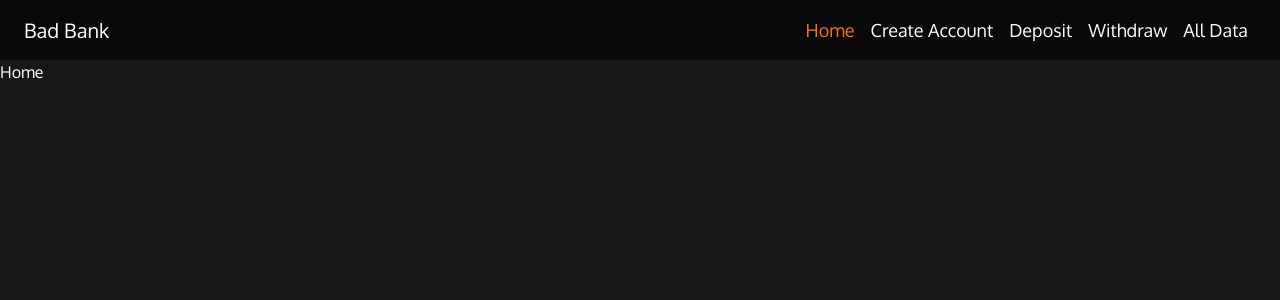
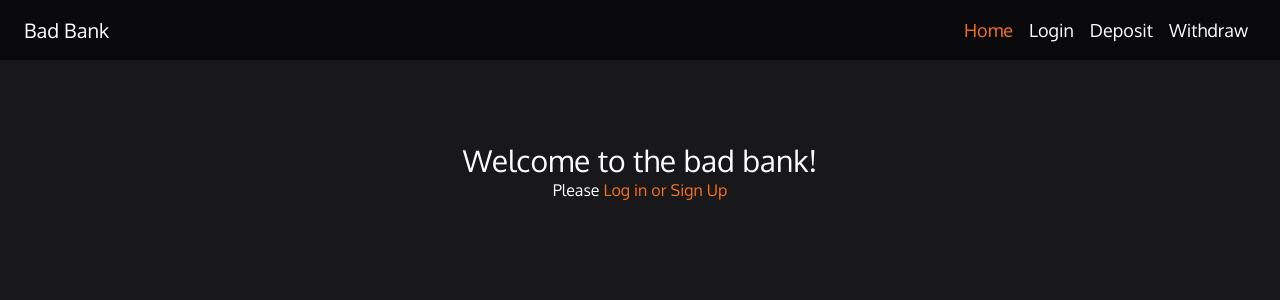
Before and after one commit to FireSquid6/bad-bank, a React (Vite) app: page / in a window 1280 px wide. Shown: the top 300 px of the page. Built offline with nearby package versions, Linux system fonts and the light colour scheme; no server answers; a web font is replaced by a local one.

Commit message:
add home screen

```diff
--- a/package.json
+++ b/package.json
@@ -12,7 +12,8 @@
   },
   "dependencies": {
     "@supabase/auth-ui-react": "^0.4.2",
-    "@supabase/supabase-js": "^2.24.0",
+    "@supabase/auth-ui-shared": "^0.1.6",
+    "@supabase/supabase-js": "^2.26.0",
     "react": "^18.2.0",
     "react-dom": "^18.2.0",
     "react-router-dom": "^6.11.2"
--- a/src/App.tsx
+++ b/src/App.tsx
@@ -11,7 +11,7 @@ export default function App() {
         <Header />
         <Routes>
           <Route path="/" element={<Home />} />
-          <Route path="/create-account" element={<CreateAccount />} />
+          <Route path="/auth" element={<CreateAccount />} />
           <Route
             path="/deposit"
             element={<Operation title="Deposit" input_multiplier={1} />}
--- a/src/header/Header.tsx
+++ b/src/header/Header.tsx
@@ -8,10 +8,9 @@ export interface NavItem {
 export default function Header() {
   const navItems: NavItem[] = [
     { label: "Home", path: "/" },
-    { label: "Create Account", path: "/create-account" },
+    { label: "Login", path: "/auth" },
     { label: "Deposit", path: "/deposit" },
     { label: "Withdraw", path: "/withdraw" },
-    { label: "All Data", path: "/all-data" },
   ];
   const path = useLocation().pathname;
 
--- a/src/index.css
+++ b/src/index.css
@@ -1,3 +1,7 @@
 @tailwind base;
 @tailwind components;
 @tailwind utilities;
+
+.force-text-white {
+  color: white !important;
+}
--- a/src/pages/CreateAccount.tsx
+++ b/src/pages/CreateAccount.tsx
@@ -1,12 +1,17 @@
 import { Auth } from "@supabase/auth-ui-react";
 import { backendClient } from "../backend/client";
+import { ThemeSupa } from "@supabase/auth-ui-shared";
 
 export default function CreateAccount() {
   return (
     <div className="w-full flex align-middle justify-center">
-      <div className="max-w-md text-white">
+      <div className="max-w-md text-white force-text-white">
         <h4 className="text-3xl m-3 text-center">Create Account / Sign In</h4>
-        <Auth supabaseClient={backendClient} providers={[]} />
+        <Auth
+          supabaseClient={backendClient}
+          appearance={{ theme: ThemeSupa }}
+          providers={["github"]}
+        />
       </div>
     </div>
   );
--- a/src/pages/Home.tsx
+++ b/src/pages/Home.tsx
@@ -1,3 +1,13 @@
 export default function Home() {
-  return <h1>Home</h1>;
+  return (
+    <div className="flex flex-col align-middle justify-center w-screen h-56 text-center">
+      <h1 className="text-3xl">Welcome to the bad bank!</h1>
+      <p>
+        Please{" "}
+        <a className="text-orange-500 hover:text-orange-400" href="/auth">
+          Log in or Sign Up
+        </a>
+      </p>
+    </div>
+  );
 }
```
Also changed, not shown: 1 other file (tests, documents, lock files or other folders).
